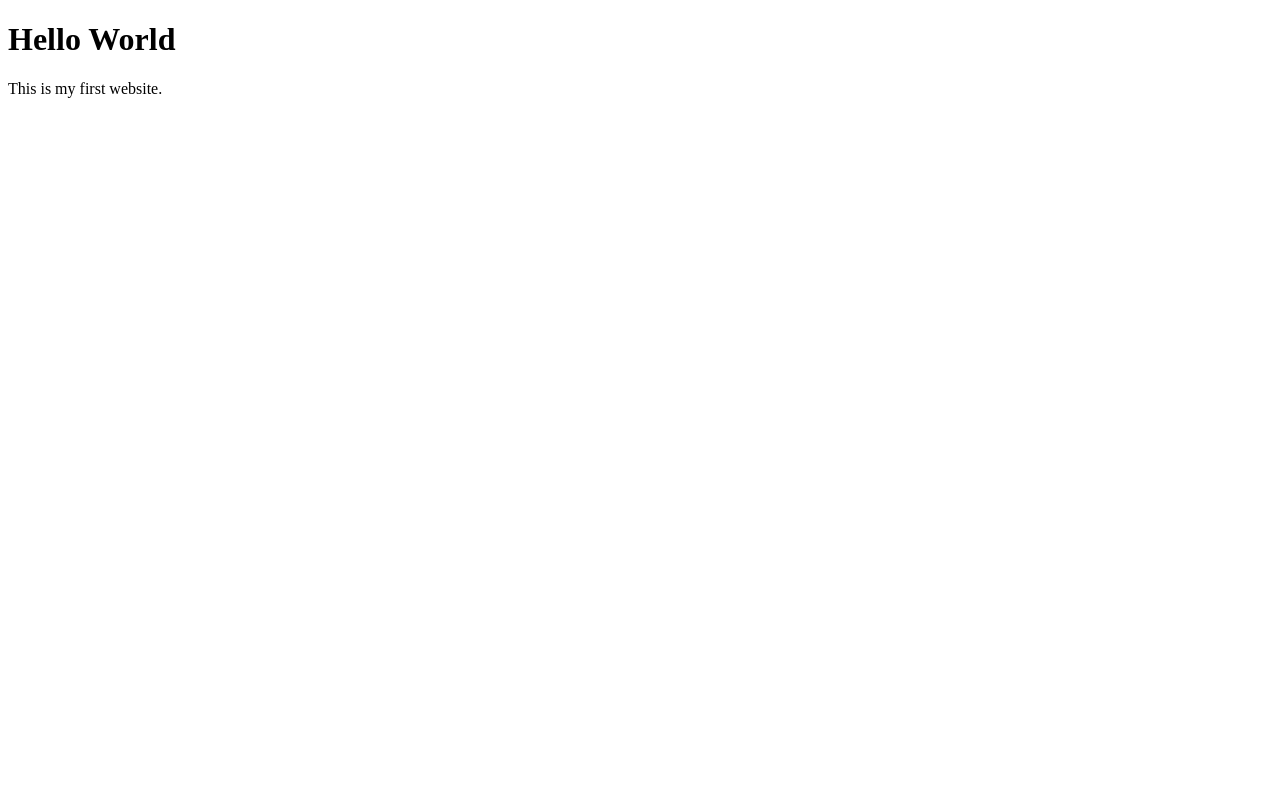
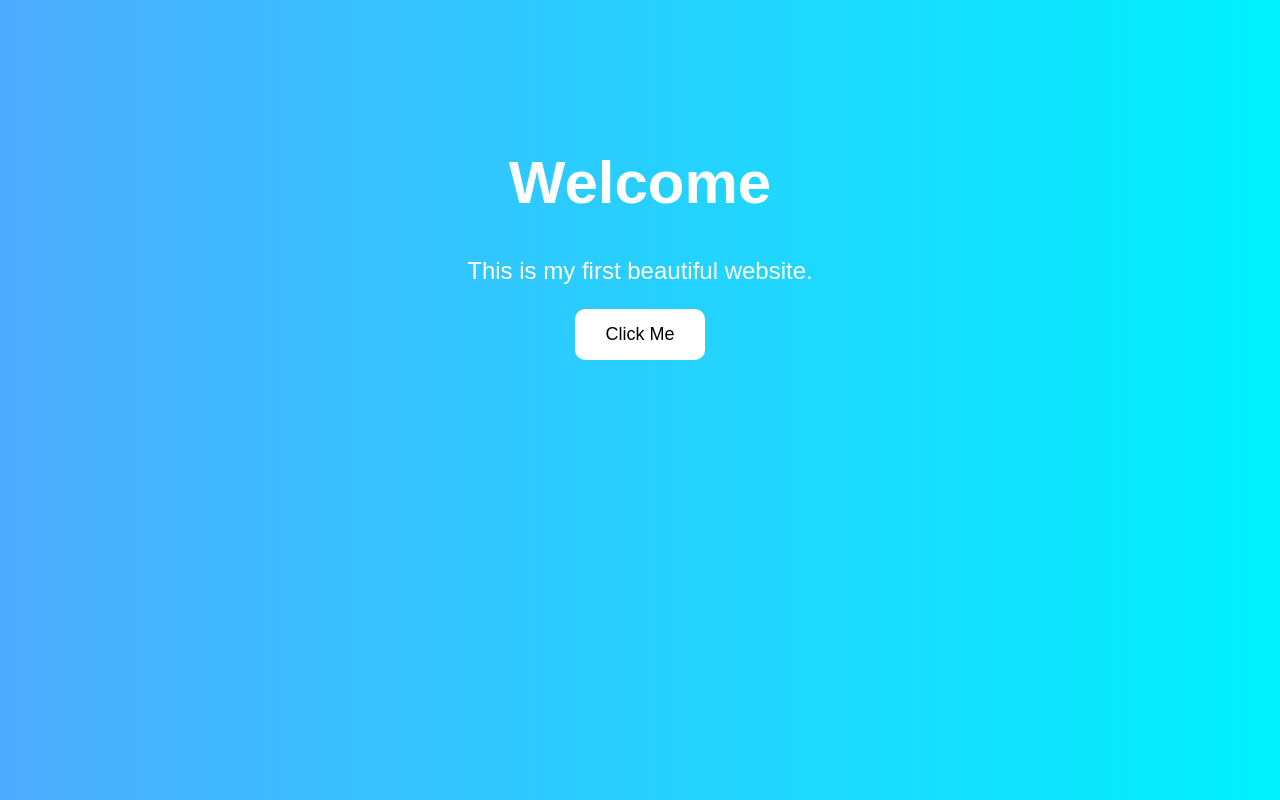
Before and after one commit to Samitthisak/my-first-website, a plain HTML site: page index.html in a window 1280 px wide. Drawn offline with Linux system fonts and the light colour scheme.

Commit message:
Update index.html

```diff
--- a/index.html
+++ b/index.html
@@ -1,11 +1,50 @@
 <!DOCTYPE html>
 <html>
+
 <head>
-  <title>My First Website</title>
+  <title>My Website</title>
+
+  <style>
+    body {
+      background: linear-gradient(to right, #4facfe, #00f2fe);
+      font-family: Arial;
+      text-align: center;
+      color: white;
+      padding-top: 100px;
+    }
+
+    h1 {
+      font-size: 60px;
+    }
+
+    p {
+      font-size: 24px;
+    }
+
+    button {
+      background: white;
+      color: black;
+      border: none;
+      padding: 15px 30px;
+      border-radius: 10px;
+      font-size: 18px;
+      cursor: pointer;
+    }
+
+    button:hover {
+      background: yellow;
+    }
+  </style>
+
 </head>
 
 <body>
-  <h1>Hello World</h1>
-  <p>This is my first website.</p>
+
+  <h1>Welcome</h1>
+  <p>This is my first beautiful website.</p>
+
+  <button>Click Me</button>
+
 </body>
+
 </html>
```
